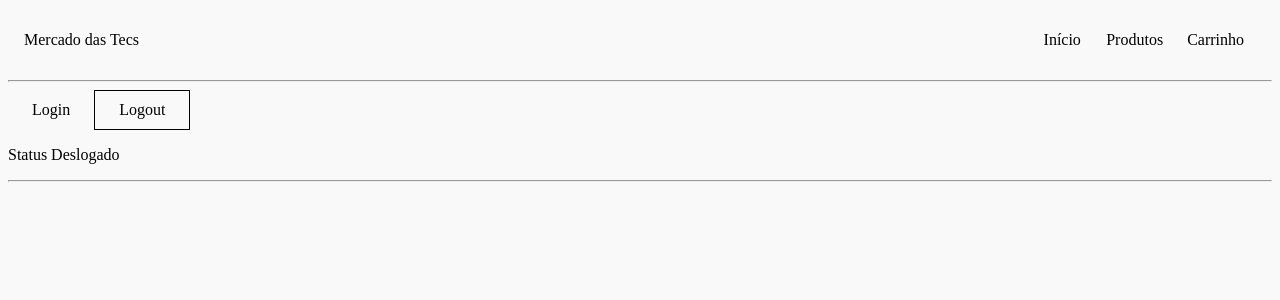
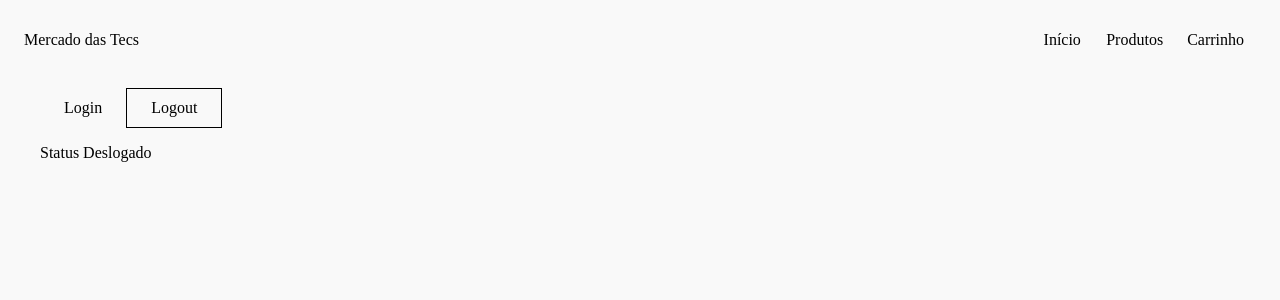
Before and after one commit to MayssaGibs/e-commerce, an Angular app: page / in a window 1280 px wide. Shown: the top 300 px of the page. Built offline with nearby package versions, Linux system fonts and the light colour scheme.

Commit message:
feat(html): adiciona estrutura de container e bloco de controle

```diff
--- a/src/app/app.html
+++ b/src/app/app.html
@@ -1,8 +1,12 @@
 <!--apaga template angular cli, adiciona app-produto para exibir infomações do produto-->
 <app-header></app-header>
-<hr />
+<main class="container-principal">
+
+<section class="bloco-controle">
 <button mat-raised-button color="primary" (click)="login()">Login</button>
 <button mat-stroked-button color="accent" (click)="logout()">Logout</button>
 <p>Status {{usuarioLogado() ? 'Logado' : 'Deslogado'}}</p>
-<hr>
+</section>
+
 <router-outlet></router-outlet>
+</main>
```
